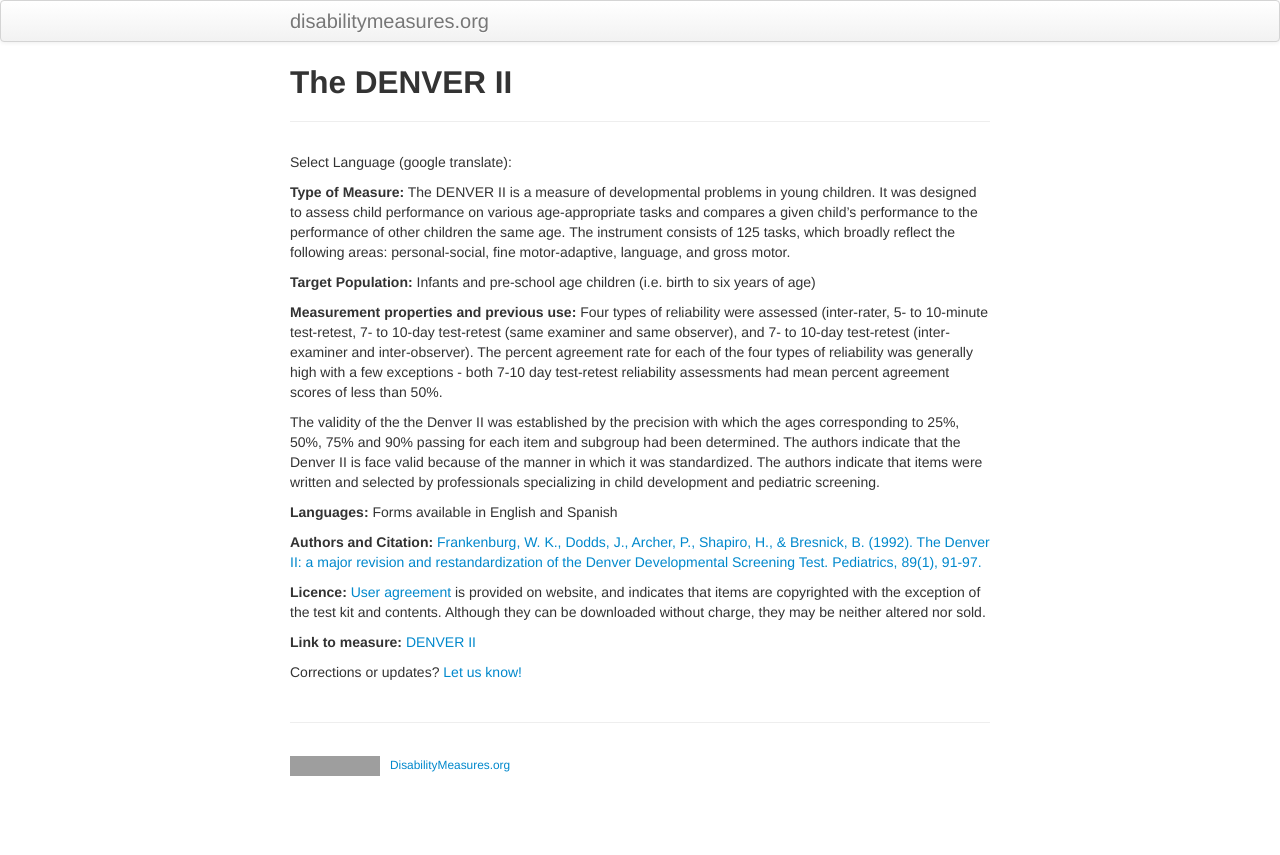
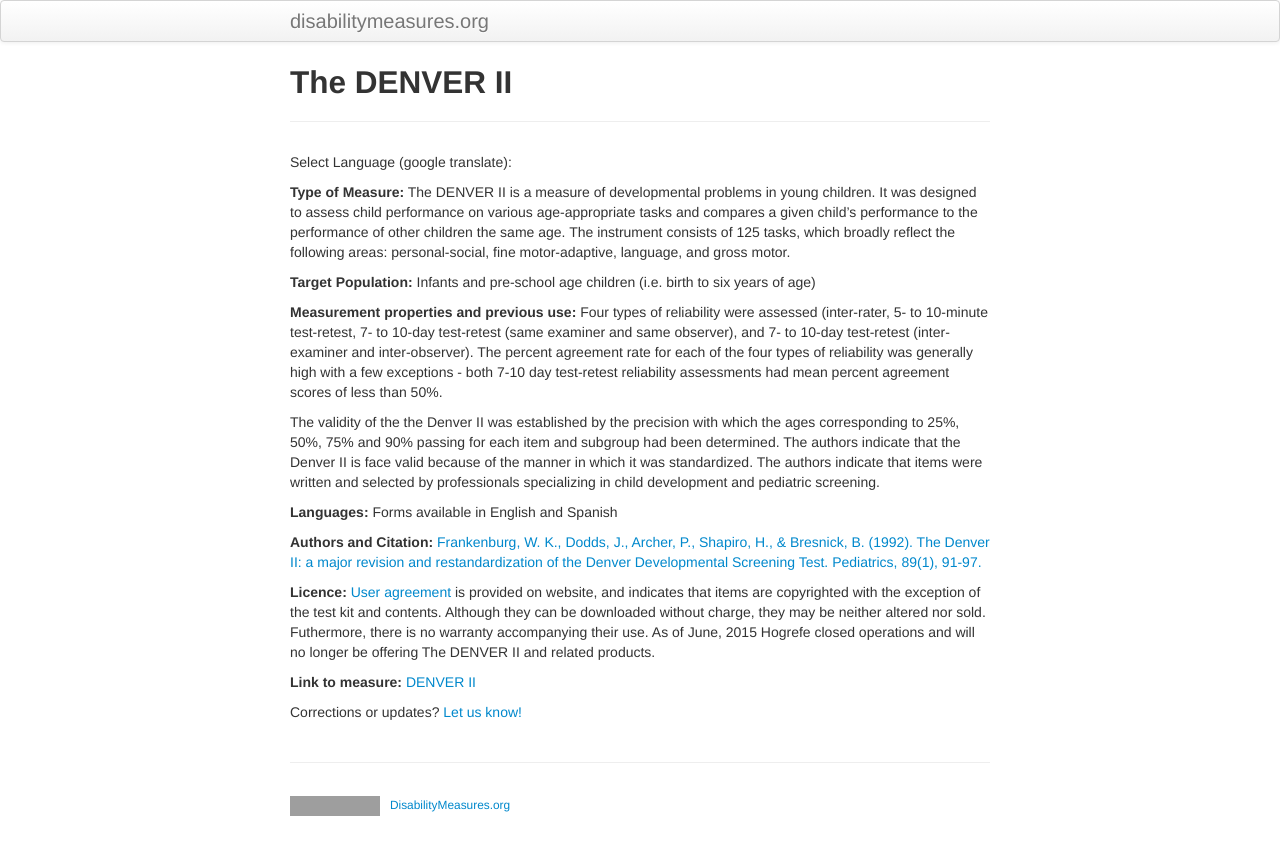
Before and after one commit to mjmaenner/disabilitymeasures, a Jekyll site: the page built from denverii/index.md, in a window 1280 px wide. Shown: the top 855 px of the page. Built offline with Jekyll 4.4.1, drawn with Linux system fonts in a browser that asks for light colours; grey boxes are pictures that could not be loaded.

Commit message:
updated license (warranty no longer applies)

```diff
--- a/denverii/index.md
+++ b/denverii/index.md
@@ -27,7 +27,7 @@ The validity of the the Denver II was established by the precision with which th
 [Frankenburg, W. K., Dodds, J., Archer, P., Shapiro, H., & Bresnick, B. (1992). The Denver II: a major revision and restandardization of the Denver Developmental Screening Test. Pediatrics, 89(1), 91-97.](https://www.ncbi.nlm.nih.gov/pubmed/1370185)
 
 **Licence:**
-[User agreement](http://denverii.com/) is provided on website, and indicates that items are copyrighted with the exception of the test kit and contents. Although they can be downloaded without charge, they may be neither altered nor sold.
+[User agreement](http://denverii.com/) is provided on website, and indicates that items are copyrighted with the exception of the test kit and contents. Although they can be downloaded without charge, they may be neither altered nor sold. Futhermore, there is no warranty accompanying their use. As of June, 2015 Hogrefe closed operations and will no longer be offering The DENVER II and related products.
 
 **Link to measure:**
 [DENVER II](http://denverii.com/)
```
